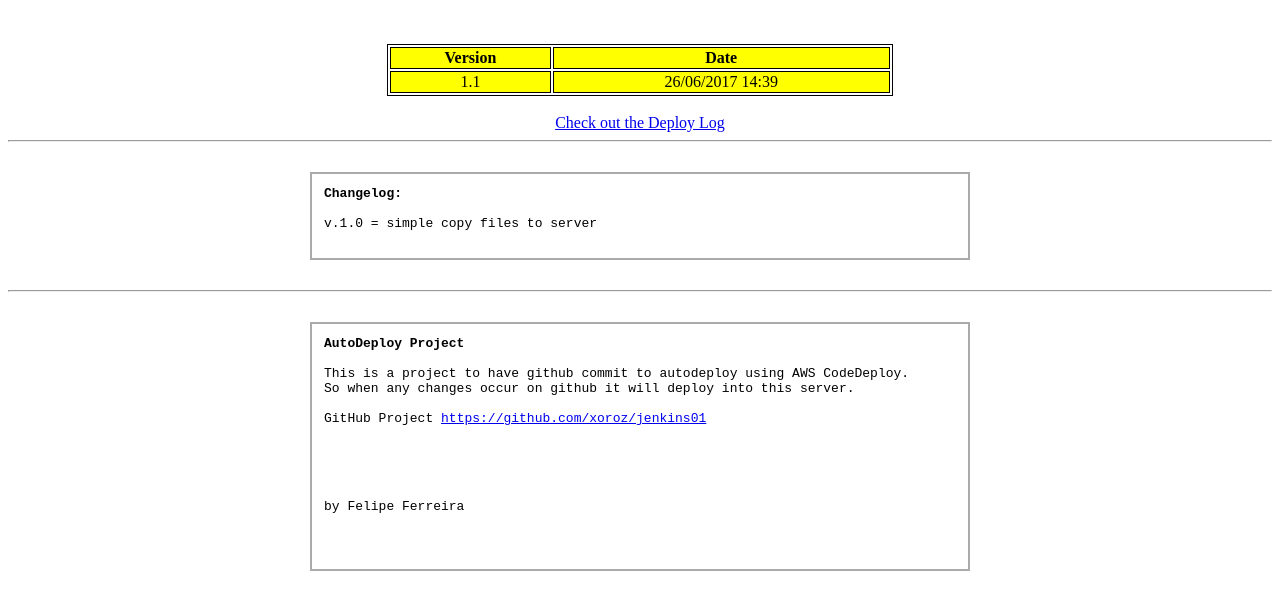
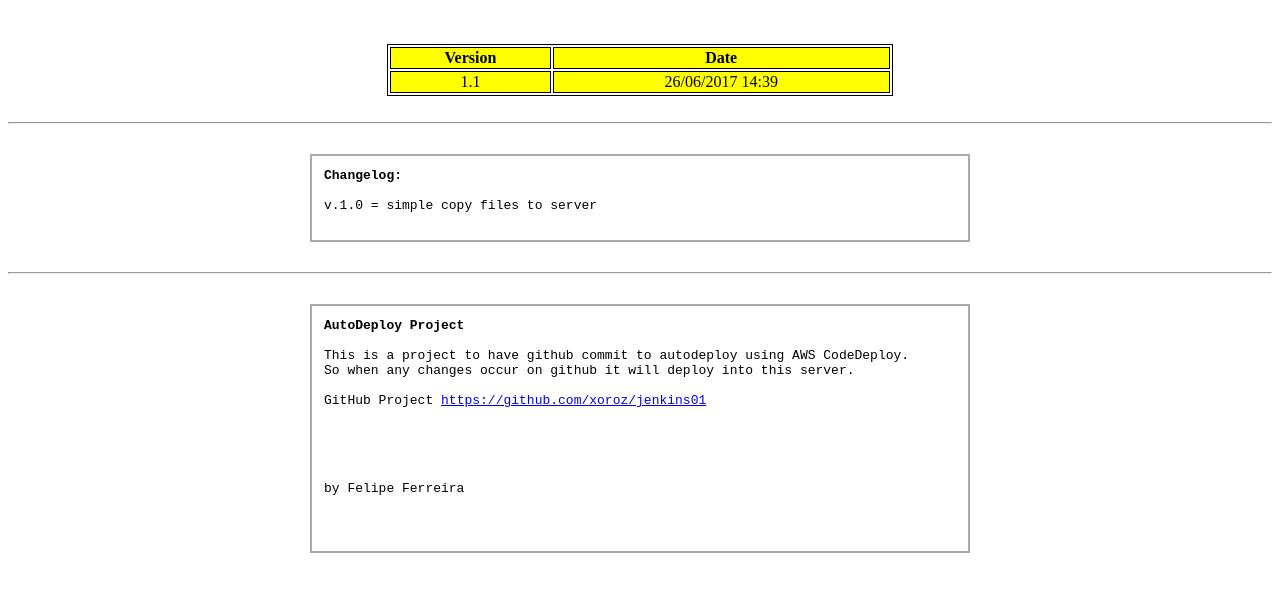
Before and after one commit to xoroz/jenkins01, a plain HTML site: page index.html in a window 1280 px wide. Drawn offline with Linux system fonts and the light colour scheme.

Commit message:
Update index.html

```diff
--- a/index.html
+++ b/index.html
@@ -34,7 +34,7 @@ pre {
 </table>
 
 <br>
-<a href="http://192.168.251.251/log/deploylog.html" target="_blank">Check out the Deploy Log</a>
+<!-- <a href="http://192.168.251.251/log/deploylog.html" target="_blank">Check out the Deploy Log</a> -->
 
 <hr>
 <br>
```
